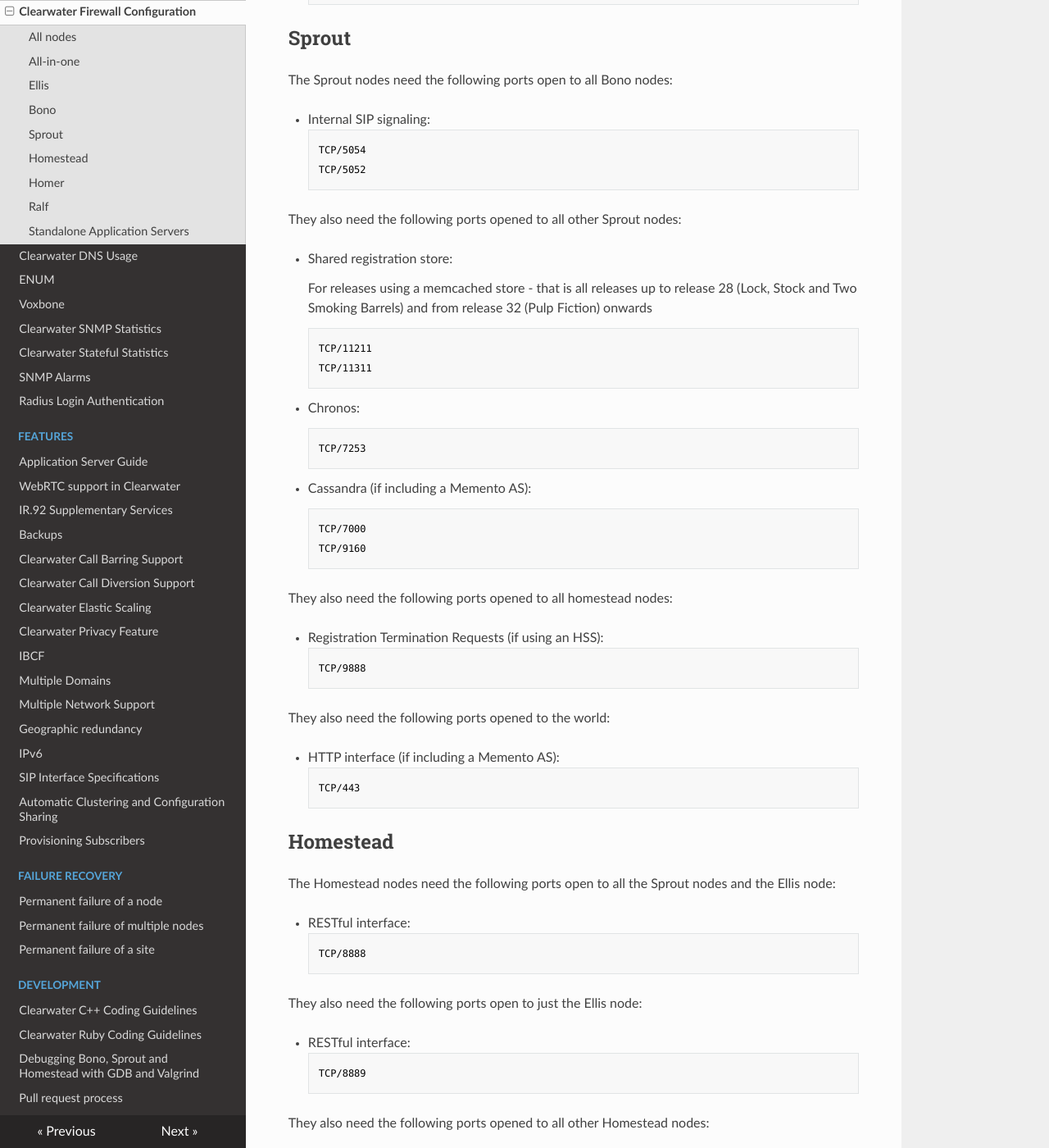
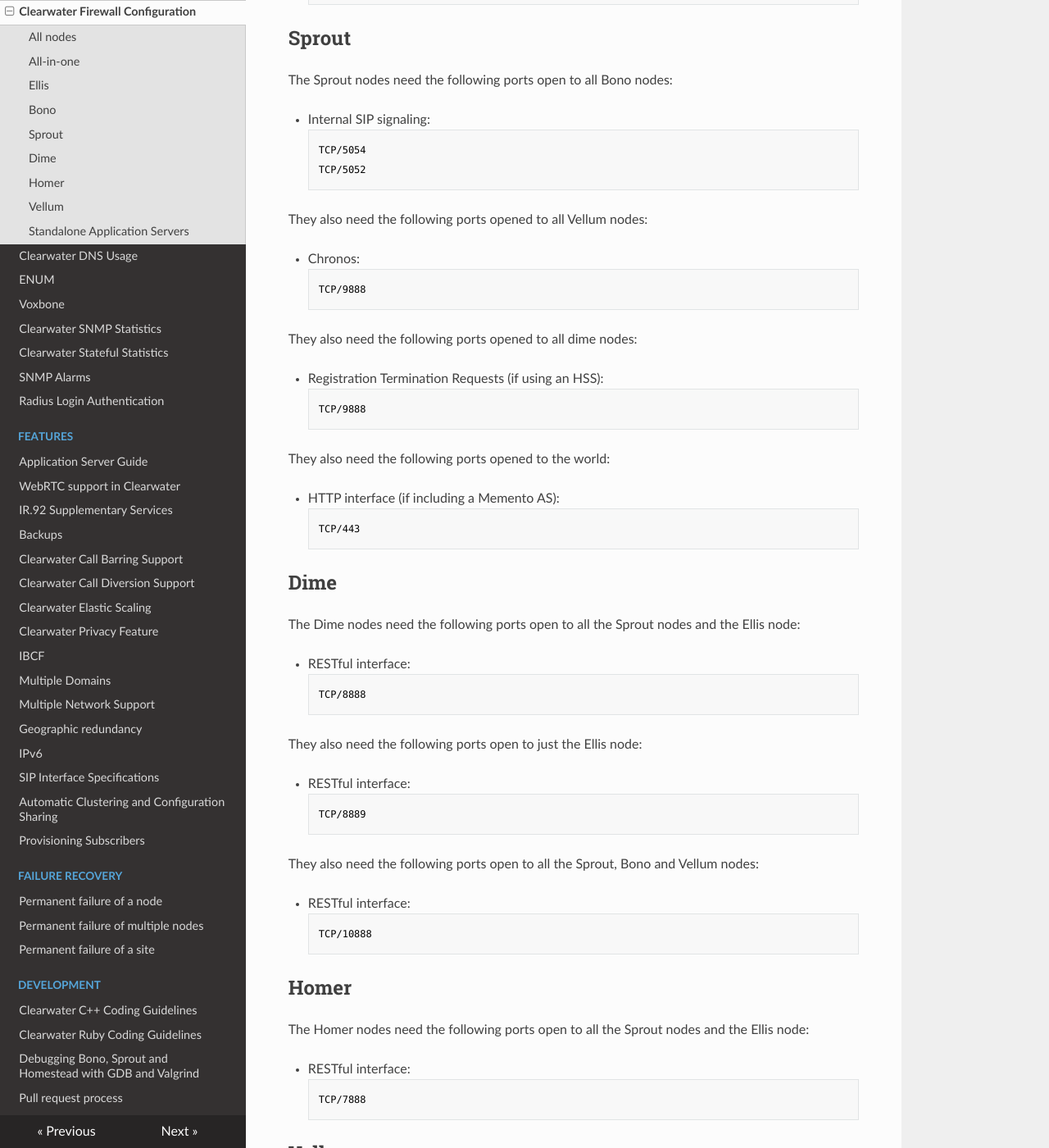
Before and after one commit to Metaswitch/clearwater-readthedocs, an MkDocs documentation site: the page built from docs/Clearwater_IP_Port_Usage.md, in a window 1280 px wide and 1400 px high, scrolled down 2317 px. Shown: the whole window at 82% size. Built offline with MkDocs 1.6.1, drawn with Linux system fonts in a browser that asks for light colours; nearby versions of some CDN libraries; old or Windows-style settings are respelled for this version of MkDocs; some of the changed text lies outside the part shown.

Commit message:
Clearwater IP Port usage for split-state first pass

```diff
--- a/docs/Clearwater_IP_Port_Usage.md
+++ b/docs/Clearwater_IP_Port_Usage.md
@@ -20,7 +20,7 @@ If your deployment uses SNMP monitoring software ([cacti](http://www.cacti.net/)
 
         UDP/161-162
 
-If your deployment uses our [automatic clustering and configuration sharing](Automatic_Clustering_Config_Sharing.md) feature, open the following ports between every node
+All nodes also need the following ports open to all other nodes for [automatic clustering and configuration sharing](Automatic_Clustering_Config_Sharing.md):
 
 * etcd
 
@@ -94,25 +94,13 @@ The Sprout nodes need the following ports open to all Bono nodes:
         TCP/5054
         TCP/5052
 
-They also need the following ports opened to all other Sprout nodes:
-
-* Shared registration store:
-
-     For releases using a memcached store - that is all releases up to release 28 (Lock, Stock and Two Smoking Barrels) and from release 32 (Pulp Fiction) onwards
-
-        TCP/11211
-        TCP/11311
+They also need the following ports opened to all Vellum nodes:
 
 * Chronos:
 
-        TCP/7253
+        TCP/9888
 
-* Cassandra (if including a Memento AS):
-
-        TCP/7000
-        TCP/9160
-
-They also need the following ports opened to all homestead nodes:
+They also need the following ports opened to all dime nodes:
 
 * Registration Termination Requests (if using an HSS):
 
@@ -125,9 +113,9 @@ They also need the following ports opened to the world:
         TCP/443
 
 
-## Homestead
+## Dime
 
-The Homestead nodes need the following ports open to all the Sprout nodes and the Ellis node:
+The Dime nodes need the following ports open to all the Sprout nodes and the Ellis node:
 
 * RESTful interface:
 
@@ -139,13 +127,11 @@ They also need the following ports open to just the Ellis node:
 
         TCP/8889
 
-They also need the following ports opened to all other Homestead nodes:
+They also need the following ports open to all the Sprout, Bono and Vellum nodes:
 
-* Cassandra:
+* RESTful interface:
 
-        TCP/7000
-
-They also need the following ports opened to the world:
+        TCP/10888
 
 ## Homer
 
@@ -155,23 +141,9 @@ The Homer nodes need the following ports open to all the Sprout nodes and the El
 
         TCP/7888
 
-They also need the following ports opened to all other Homer nodes:
+## Vellum
 
-* Cassandra:
-
-        TCP/7000
-
-They also need the following ports opened to the world:
-
-## Ralf
-
-The Ralf nodes need the following ports open to all the Sprout and Bono nodes:
-
-* RESTful interface:
-
-        TCP/10888
-
-They also need to following ports open to all other Ralf nodes:
+The Vellum nodes need the following ports open to all other Vellum nodes:
 
 * Chronos:
 
@@ -180,7 +152,27 @@ They also need to following ports open to all other Ralf nodes:
 * Memcached:
 
         TCP/11211
+
+* Cassandra:
+
+        TCP/7000
+        TCP/9160
+
+They also need the following ports open to all Sprout and Dime nodes:
+
+* Chronos:
+
+        TCP/7253
+
+* Astaire:
+
         TCP/11311
+
+They also need the following ports open to all Homer and Dime nodes (and all Sprout nodes, if including a Memento AS):
+
+* Cassandra:
+
+        TCP/9160
 
 ## Standalone Application Servers
 
@@ -190,19 +182,6 @@ Standalone Project Clearwater application servers (e.g. Memento and Gemini) need
 
         TCP/5054
 
-They also need the following ports open to all other standalone application servers (if they include a Memento AS):
-
-* Cassandra:
-
-        TCP/7000
-        TCP/9160
-
-They also need the following ports open to all Homestead nodes (if they include a Memento AS):
-
-* RESTful interface:
-
-        TCP/11888
-
 They also need the following ports opened to the world (if they include a Memento AS):
 
 * HTTP interface:
```
